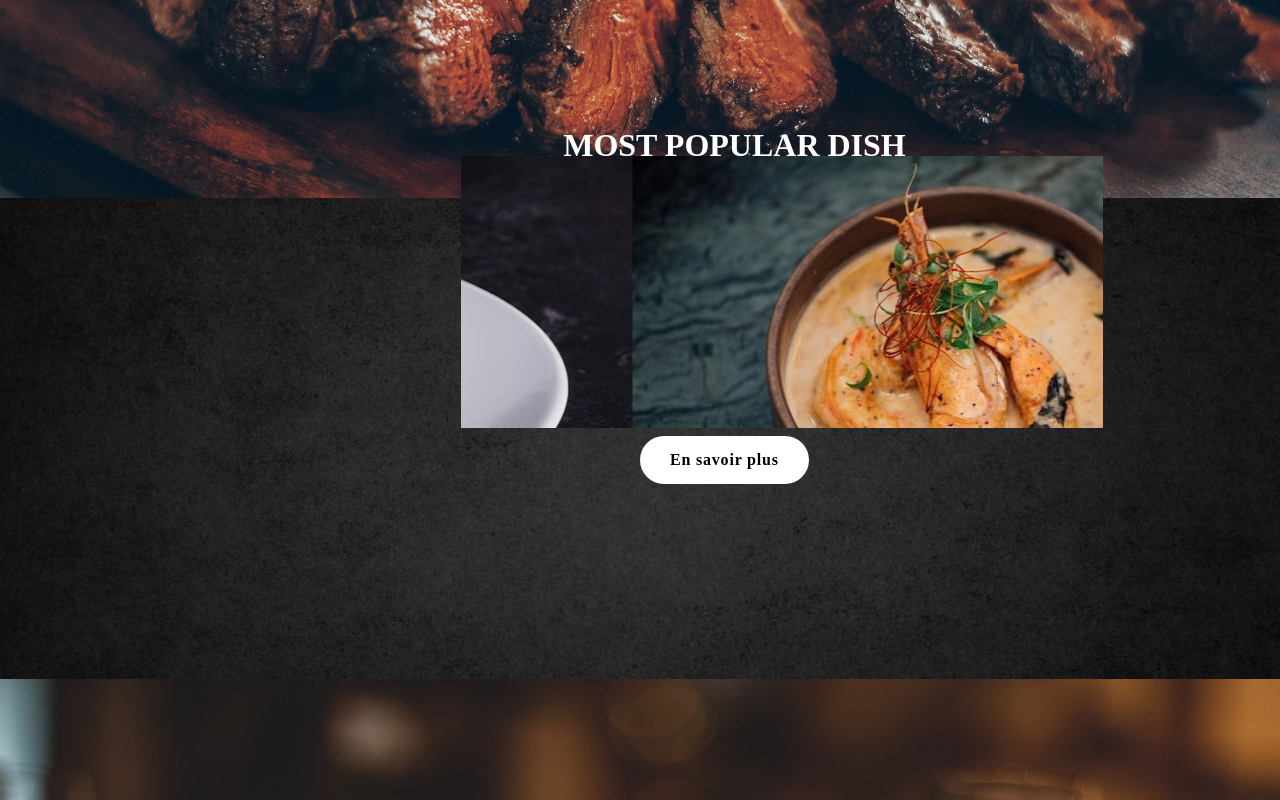
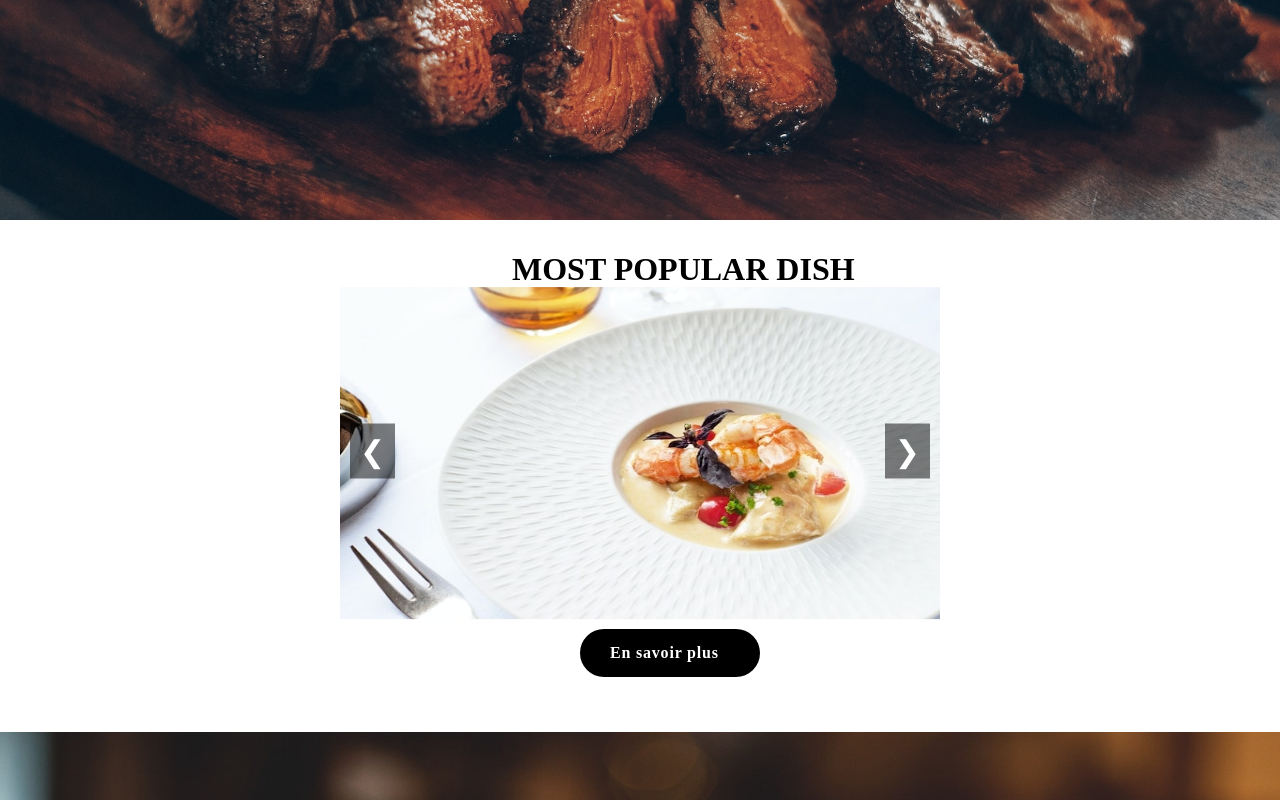
Before and after one commit to AdelDrissi/Ristorante, a React (Create React App) app: page / in a window 1280 px wide. Shown: the part 340-1140 px from the top of the page. Built offline with nearby package versions, Linux system fonts and the light colour scheme; a web font is replaced by a local one.

Commit message:
Slider correction et Bouton de formulaire

```diff
--- a/src/components/ContactForm.js
+++ b/src/components/ContactForm.js
@@ -4,30 +4,34 @@ function ContactForm() {
   return (
     <section className="contact">
       <h1 className="sectionContact">
-        HEURE D'OUVERTURE DE 8H00 À 22H00, TOUS LES JOURS DE LA SEMAINE.{' '}
+        HEURE D'OUVERTURE DE 8H00 À 22H00, TOUS LES JOURS DE LA SEMAINE.
       </h1>
 
       <form name="contact" className="contact__form">
         <input type="hidden" name="form-name" value="contact" />
 
-        <label for="name">Nom: </label>
+        <label htmlFor="name">Nom: </label>
         <input type="text" name="name" />
 
-        <label for="email">Email: </label>
+        <label htmlFor="email">Email: </label>
         <input type="email" name="email" />
 
-        <label for="date">Date: </label>
+        <label htmlFor="date">Date: </label>
         <input type="date" name="date" />
 
-        <label for="telephone">telephone: </label>
+        <label htmlFor="telephone">Téléphone: </label>
         <input type="telephone" name="telephone" />
 
-        <label for="message">Message:</label>
+        <label htmlFor="message">Message:</label>
         <textarea name="message" placeholder="Saisissez ici..."></textarea>
       </form>
-      <span className="btn-reservation">
-        <button>Make Reservation</button>
-      </span>
+
+      {/* Span en bas du formulaire */}
+      <div>
+        <span className="btn-reservation">
+          <div className='text-reservation'>Make Reservation</div>
+        </span>
+      </div>
     </section>
   );
 }
--- a/src/components/PopularDish.js
+++ b/src/components/PopularDish.js
@@ -1,16 +1,8 @@
 import React from 'react';
-import { HashLink as Link } from 'react-router-hash-link'; // Importez HashLink à la place de Link
-import BackBlackMenus from '../assets/images/BackBlack.jpg';
 
 const PopularDish = () => {
   return (
     <section className="sectionDish">
-      <div className="btnContainer">
-        <Link className="btn" to="/Menu">
-          En savoir plus
-        </Link>
-      </div>
-      <img src={BackBlackMenus} className="back_home" alt="" />
       <h2 className="sectionTitle" tabIndex="0">
         Most Popular Dish
       </h2>
--- a/src/components/Slider.js
+++ b/src/components/Slider.js
@@ -1,4 +1,4 @@
-import React from 'react';
+import React, { useState } from 'react';
 import Plat1 from '../assets/images/Plat1-min.jpg';
 import Plat2 from '../assets/images/Plat2-min.jpg';
 import Plat3 from '../assets/images/Plat3-min.jpg';
@@ -6,23 +6,48 @@ import Plat4 from '../assets/images/Plat4-min.jpg';
 import Plat5 from '../assets/images/Plat5-min.jpg';
 
 const Slider = () => {
+  // Tableau des images
+  const images = [Plat1, Plat2, Plat3, Plat4, Plat5];
+  // Indice de l'image actuelle
+  const [currentIndex, setCurrentIndex] = useState(0);
+
+  // Fonction pour passer à l'image suivante
+  const nextImage = () => {
+    setCurrentIndex((prevIndex) => (prevIndex + 1) % images.length);
+  };
+
+  // Fonction pour revenir à l'image précédente
+  const prevImage = () => {
+    setCurrentIndex((prevIndex) =>
+      prevIndex === 0 ? images.length - 1 : prevIndex - 1
+    );
+  };
+
   return (
     <div className="slider">
       <div className="slides">
+        {/* Affichage de l'image en fonction de l'indice courant */}
         <div className="slide">
-          <img src={Plat1} alt="" />
+          <img
+            src={images[currentIndex]}
+            alt={`Plat ${currentIndex + 1}`}
+            className="slide-image"
+          />
         </div>
-        <div className="slide">
-          <img src={Plat2} alt="" />
-        </div>
-        <div className="slide">
-          <img src={Plat3} alt="" />
-        </div>
-        <div className="slide">
-          <img src={Plat4} alt="" />
-        </div>
-        <div className="slide">
-          <img src={Plat5} alt="" />
+      </div>
+
+      {/* Boutons de navigation */}
+      <button className="prev" onClick={prevImage}>
+        ❮
+      </button>
+      <button className="next" onClick={nextImage}>
+        ❯
+      </button>
+
+      {/* Bouton "En savoir plus" */}
+      <div >
+        <div className="btn_dish" to="/Menu">
+          En savoir plus
         </div>
       </div>
     </div>
--- a/src/pages/Accueil.js
+++ b/src/pages/Accueil.js
@@ -10,9 +10,9 @@ const Accueil = () => {
     <>
       <Banner />
       <PopularDish />
-      <Tobook />
       <Link />
       <Slider />
+      <Tobook />
     </>
   );
 };
--- a/src/styles/Menus/_Dish.scss
+++ b/src/styles/Menus/_Dish.scss
@@ -76,7 +76,7 @@
   color: black;
   position: absolute;
   font-size: 25px;
-  left: 47%;
+  left: 66%;
   padding-top: 0%;
   letter-spacing: 2.5px;
   border-bottom: 2px solid $GoldColor;
--- a/src/styles/_Banner.scss
+++ b/src/styles/_Banner.scss
@@ -33,7 +33,7 @@
   text-align: center;
   position: absolute;
   top: 20%;
-  left: 39%;
+  left: 33%;
   font-size: 40px;
   color: $white;
   font-family: cursive, sans-serif;
--- a/src/styles/_Buttons.scss
+++ b/src/styles/_Buttons.scss
@@ -10,7 +10,7 @@
   font-weight: 600;
   font-size: 16px;
   border-radius: 40px;
-  padding: 15px 30px;;
+  padding: 15px 30px;
   letter-spacing: 0.05rem;
 
   &:hover {
@@ -39,6 +39,8 @@
   }
 }
 
+
+
 .btnContainer {
   display: flex;
   justify-content: center;
--- a/src/styles/_ContactForm.scss
+++ b/src/styles/_ContactForm.scss
@@ -9,6 +9,22 @@
   }
 }
 
+.text-reservation {
+  border: 1px solid black;
+  text-align: center;
+  width: 100%;
+  color: white;
+  background-color: black;
+  margin-top: 20px;
+  border-radius: 20px;
+
+  &:hover {
+    background: #c7ad88;
+    color: black;
+    transition: 0.5s;
+  }
+}
+
 input {
   padding: 5px;
   margin: 5px;
@@ -16,22 +32,6 @@ input {
 
 .center-area {
   padding: 10px 35px 8px;
-}
-
-.btn-reservation button {
-  padding: 10px;
-  margin-left: 33%;
-  margin-top: 4%;
-  cursor: pointer;
-  background-color: white;
-  color: $GoldColor;
-  border: 2px solid $GoldColor;
-
-  &:hover {
-    background-color: $GoldColor;
-    color: white;
-    transition: 0.5s;
-  }
 }
 
 .sectionContact {
--- a/src/styles/_PopularDish.scss
+++ b/src/styles/_PopularDish.scss
@@ -13,10 +13,9 @@
 // Styles pour le titre de section
 .sectionTitle {
   position: absolute; // Positionnement absolu par rapport au parent
-  top: 55%; // Position verticale du titre
-  left: 44%; // Position horizontale du titre
+  left: 40%; // Position horizontale du titre
   font-size: 200%; // Taille de police
   text-transform: uppercase; // Convertit le texte en majuscules
-  color: $white; // Couleur du texte (utilisation d'une variable Sass)
+  color: black;
   // Autres styles à ajouter si nécessaire
 }
--- a/src/styles/_Slider.scss
+++ b/src/styles/_Slider.scss
@@ -1,48 +1,97 @@
-@import './_mixins';
-
-.slide {
-  float: left;
-}
-
 .slider {
+  position: relative;
+  width: 100%;
+  max-width: 600px; /* Ajuste la taille du slider */
+  margin: 0 auto;
   overflow: hidden;
-  width: 642px;
-  position: absolute;
-  height: 34%;
-  left: 36%;
-  top: 62%;
-  @include smartphoneOnly {
-     width: 100%;
-    }
-  }
-
-
-.dish-description {
-  background-color: $white;
-  height: 6rem;
-  border: 3px solid black;
 }
 
 .slides {
-  width: calc(640px * 5);
-  animation: slide 8s infinite;
+  display: flex;
+  transition: transform 0.5s ease;
 }
 
-@keyframes slide {
-  0% {
-    transform: translateX(0);
-  }
+.slide {
+  min-width: 100%;
+  display: flex;
+  justify-content: center;
+}
 
-  16% {
-    transform: translateX(-640px);
-  }
-  32% {
-    transform: translateX(-1280px);
-  }
-  48% {
-    transform: translateX(-1929px);
-  }
-  64% {
-    transform: translateX(-2550px);
+.slide-image {
+  width: 100%;
+  height: 82%;
+  transform: translateY(19%);
+}
+
+button {
+  position: absolute;
+  top: 50%;
+  transform: translateY(-50%);
+  background-color: rgba(0, 0, 0, 0.5);
+  color: white;
+  border: none;
+  font-size: 30px;
+  padding: 10px;
+  cursor: pointer;
+  z-index: 10;
+}
+
+button.prev {
+  left: 10px;
+}
+
+button.next {
+  right: 10px;
+}
+
+button:hover {
+  background-color: rgba(0, 0, 0, 0.7);
+}
+
+/* Style pour le bouton "En savoir plus" */
+.btn-Container {
+  text-align: center;
+  margin-top: 20px;
+}
+
+.btn_dish_container {
+  margin: 10%;
+}
+
+.btn_dish {
+  text-decoration: none;
+  background-color: black;
+  color: white;
+  width: 30%;
+  position: relative;
+  left: 40%;
+  cursor: pointer;
+  border: none;
+  font-weight: 600;
+  font-size: 16px;
+  border-radius: 40px;
+  padding: 15px 30px;
+  letter-spacing: 0.05rem;
+
+  &:hover {
+    background: #c7ad88;
+    color: black;
+    transition: 0.5s;
   }
 }
+
+.btn {
+  background-color: #f39c12;
+  color: white;
+  padding: 10px 20px;
+  font-size: 16px;
+  border: none;
+  cursor: pointer;
+  text-decoration: none;
+  border-radius: 5px;
+  transition: background-color 0.3s;
+}
+
+.btn:hover {
+  background-color: #e67e22;
+}
--- a/src/styles/_Tobook.scss
+++ b/src/styles/_Tobook.scss
@@ -4,8 +4,7 @@
   height: 800px;
   width: 100%;
   object-fit: cover;
-  margin-top: -10px;
-
+  margin-top: 55px;
 }
 
 .titleReservation {
```
